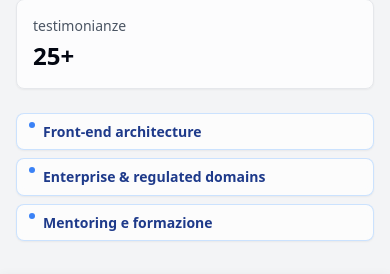
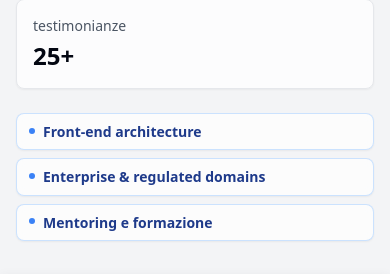
Before and after one commit to DanieleMasone/ingdanielemasone, a React (Vite) app: page / in a window 390 px wide. Shown: the part 1329-1603 px from the top of the page. Built offline with nearby package versions, Linux system fonts and the light colour scheme.

Commit message:
fix: focusItems

```diff
--- a/src/styles/commonClasses.js
+++ b/src/styles/commonClasses.js
@@ -21,7 +21,7 @@
  * @property {string} horizontalFilterBar - Horizontal filter controls with compact scrolling on small screens.
  * @property {string} sidebarFilterBar - Sidebar filter controls that switch from horizontal scrolling to a vertical desktop rail.
  * @property {string} focusList - Responsive list layout for compact portfolio focus items.
- * @property {string} focusMarker - Decorative marker used inside portfolio focus items.
+ * @property {string} focusMarker - Decorative marker aligned with the first text line of portfolio focus items.
  */
 
 /**
@@ -43,7 +43,7 @@ export const layoutClasses = {
     "flex flex-row gap-2 overflow-x-auto snap-x pb-2 scrollbar-hide md:flex-col md:overflow-visible md:snap-none md:pb-0",
   focusList:
     "grid grid-cols-1 gap-2 text-left sm:grid-cols-3 md:flex md:flex-wrap md:justify-start",
-  focusMarker: "h-1.5 w-1.5 shrink-0 rounded-full bg-blue-500 dark:bg-blue-300",
+  focusMarker: "mt-[0.42em] h-1.5 w-1.5 shrink-0 rounded-full bg-blue-500 dark:bg-blue-300 md:mt-0",
 };
 
 /**
```
Also changed, not shown: 1 other file (tests, documents, lock files or other folders).
